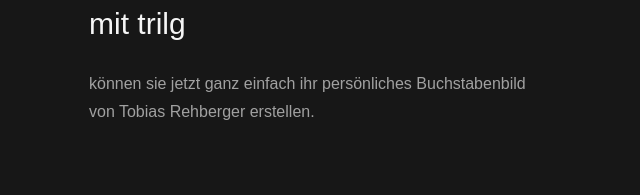
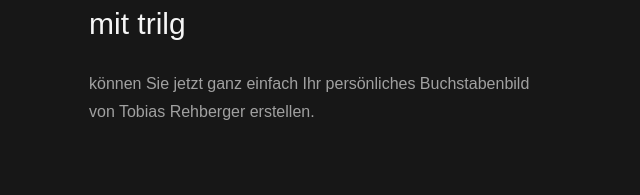
Before and after one commit to Tobias-Rehberger/trilg-website, an Astro site: page / in a window 1280 px wide. Shown: the part 746-941 px from the top of the page, 319-959 px from the left. Built offline with nearby package versions, Linux system fonts and the light colour scheme; Astro itself is replaced by a stand-in of ours.

Commit message:
fixed: sie/Sie ihr/Ihr

```diff
--- a/src/pages/index.astro
+++ b/src/pages/index.astro
@@ -14,7 +14,7 @@ import playStoreBadge from "../assets/badges/playstore_de.svg";
   <section class="space-y-7">
     <h2 class="md:text-3xl text-2xl">mit trilg</h2>
     <p class="leading-7">
-      können sie jetzt ganz einfach ihr persönliches Buchstabenbild von Tobias
+      können Sie jetzt ganz einfach Ihr persönliches Buchstabenbild von Tobias
       Rehberger erstellen.
     </p>
   </section>
```
